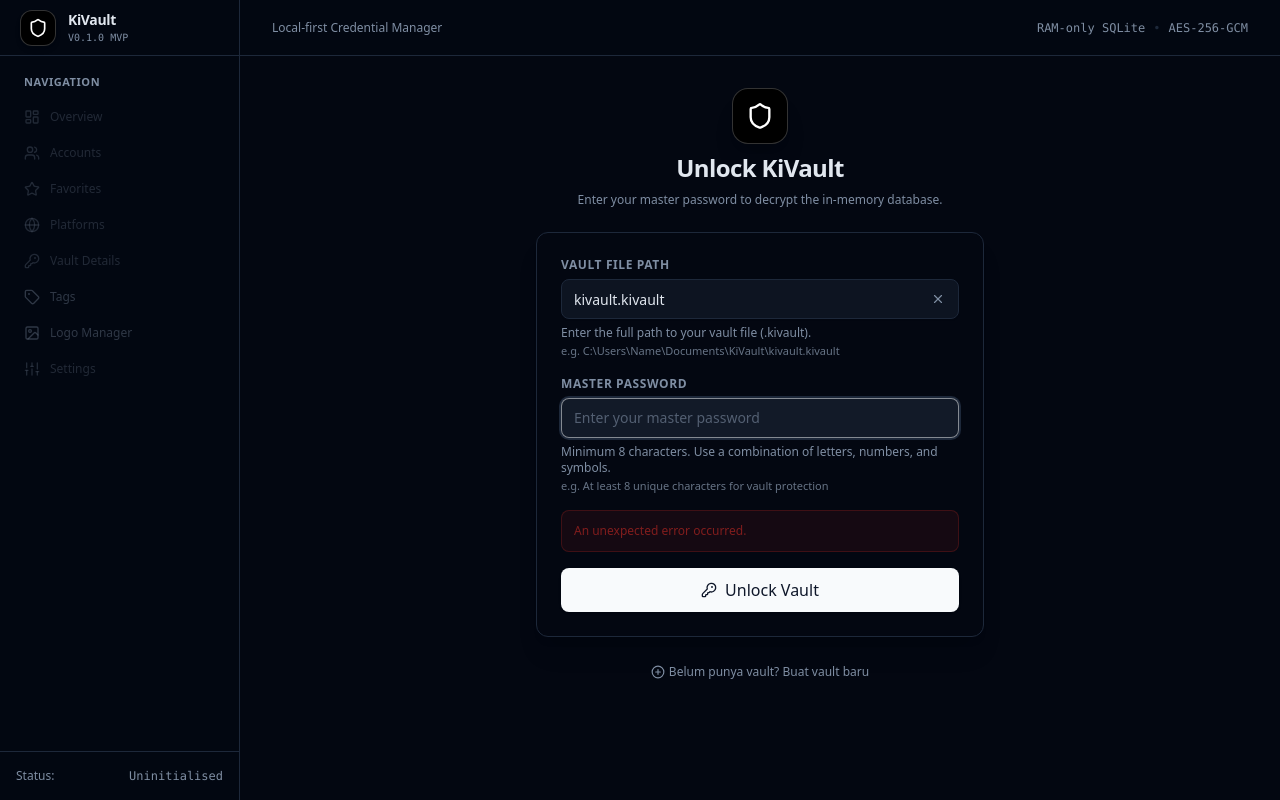
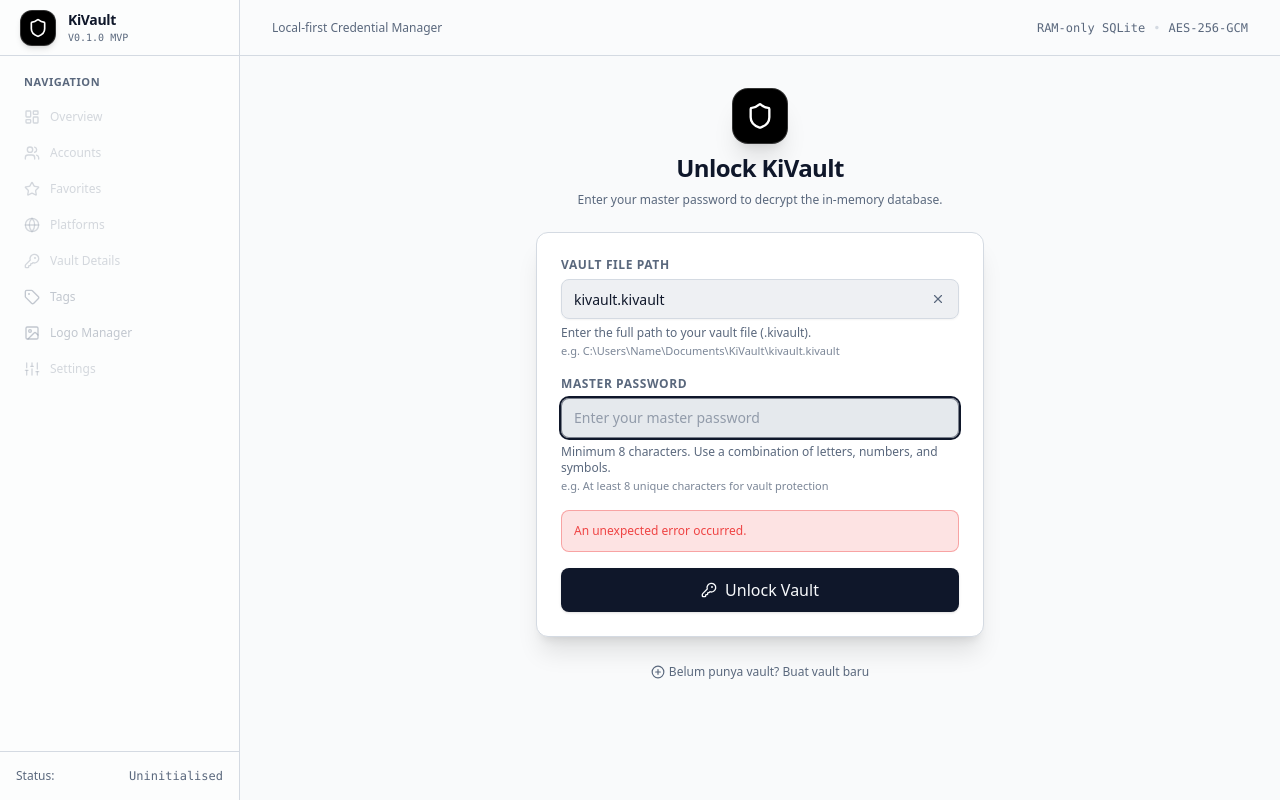
Before and after one commit to msuryaaw/ki-vault, a React (Vite) app: page / in a window 1280 px wide. Built offline with nearby package versions, Linux system fonts and the light colour scheme; the HTML template or start-up script is replaced by a standard one.

Commit message:
feat(theme): implement theme switching and fix dropdown styling

```diff
--- a/index.html
+++ b/index.html
@@ -5,6 +5,23 @@
     <link rel="icon" type="image/svg+xml" href="/vite.svg" />
     <meta name="viewport" content="width=device-width, initial-scale=1.0" />
     <title>KiVault</title>
+    <script>
+      (function() {
+        try {
+          var stored = localStorage.getItem('kivault_theme');
+          var isDark = stored === 'dark' || (!stored || stored === 'system') && window.matchMedia('(prefers-color-scheme: dark)').matches;
+          if (isDark) {
+            document.documentElement.classList.add('dark');
+            document.documentElement.classList.remove('light');
+            document.documentElement.style.colorScheme = 'dark';
+          } else {
+            document.documentElement.classList.add('light');
+            document.documentElement.classList.remove('dark');
+            document.documentElement.style.colorScheme = 'light';
+          }
+        } catch (e) {}
+      })();
+    </script>
   </head>
   <body>
     <div id="root"></div>
--- a/src/App.tsx
+++ b/src/App.tsx
@@ -1,4 +1,5 @@
 import React, { useState } from 'react';
+import { ThemeProvider } from './stores/ThemeContext';
 import { VaultProvider, useVault } from './stores/VaultContext';
 import { Layout, NavTab } from './components/Layout';
 import { CreateVault } from './pages/CreateVault';
@@ -94,10 +95,12 @@ export default function App() {
   const [activeTab, setActiveTab] = useState<NavTab>('overview');
 
   return (
-    <VaultProvider>
-      <Layout activeTab={activeTab} onTabChange={setActiveTab}>
-        <VaultContent activeTab={activeTab} setActiveTab={setActiveTab} />
-      </Layout>
-    </VaultProvider>
+    <ThemeProvider>
+      <VaultProvider>
+        <Layout activeTab={activeTab} onTabChange={setActiveTab}>
+          <VaultContent activeTab={activeTab} setActiveTab={setActiveTab} />
+        </Layout>
+      </VaultProvider>
+    </ThemeProvider>
   );
 }
--- a/src/index.css
+++ b/src/index.css
@@ -4,6 +4,31 @@
 
 @layer base {
   :root {
+    /* Light Theme (Default CSS Variables) */
+    --background: 210 20% 98%;
+    --foreground: 222.2 47.4% 11.2%;
+    --card: 0 0% 100%;
+    --card-foreground: 222.2 47.4% 11.2%;
+    --popover: 0 0% 100%;
+    --popover-foreground: 222.2 47.4% 11.2%;
+    --primary: 222.2 47.4% 11.2%;
+    --primary-foreground: 210 40% 98%;
+    --secondary: 210 25% 93%;
+    --secondary-foreground: 222.2 47.4% 11.2%;
+    --muted: 210 25% 94%;
+    --muted-foreground: 215.4 16.3% 42%;
+    --accent: 210 25% 91%;
+    --accent-foreground: 222.2 47.4% 11.2%;
+    --destructive: 0 84.2% 60.2%;
+    --destructive-foreground: 210 40% 98%;
+    --border: 214.3 20% 86%;
+    --input: 214.3 20% 86%;
+    --ring: 222.2 47.4% 11.2%;
+    --radius: 0.5rem;
+  }
+
+  .dark {
+    /* Dark Theme (Exact existing KiVault dark palette preserved) */
     --background: 224 71% 4%;
     --foreground: 213 31% 91%;
     --card: 224 71% 4%;
@@ -33,3 +58,21 @@ body {
   user-select: none;
   overflow: hidden;
 }
+
+/* Consistent Dropdown and Option Styles for Windows Tauri WebView */
+select {
+  color-scheme: light dark;
+}
+
+.dark select {
+  color-scheme: dark;
+}
+
+.light select {
+  color-scheme: light;
+}
+
+select option {
+  background-color: hsl(var(--card));
+  color: hsl(var(--card-foreground));
+}
--- a/src/pages/AccountList.tsx
+++ b/src/pages/AccountList.tsx
@@ -332,8 +332,8 @@ export const AccountList: React.FC<AccountListProps> = ({
 
         {/* Platform Filter */}
         <div className="relative lg:col-span-2">
-          <div className="flex items-center w-full bg-background border border-input rounded-lg px-2.5 py-1.5 focus-within:ring-1 focus-within:ring-primary focus-within:border-primary">
-            <Globe className="h-3.5 w-3.5 text-muted-foreground mr-2 shrink-0" />
+          <div className="flex items-center w-full bg-background border border-input rounded-lg px-2.5 py-2 focus-within:ring-1 focus-within:ring-primary focus-within:border-primary transition-colors">
+            <Globe className="h-3.5 w-3.5 text-muted-foreground mr-2 shrink-0 pointer-events-none" />
             <select
               value={selectedPlatformId}
               onChange={(e) => setSelectedPlatformId(e.target.value)}
@@ -351,8 +351,8 @@ export const AccountList: React.FC<AccountListProps> = ({
 
         {/* Tag Filter */}
         <div className="relative lg:col-span-2">
-          <div className="flex items-center w-full bg-background border border-input rounded-lg px-2.5 py-1.5 focus-within:ring-1 focus-within:ring-primary focus-within:border-primary">
-            <TagIcon className="h-3.5 w-3.5 text-muted-foreground mr-2 shrink-0" />
+          <div className="flex items-center w-full bg-background border border-input rounded-lg px-2.5 py-2 focus-within:ring-1 focus-within:ring-primary focus-within:border-primary transition-colors">
+            <TagIcon className="h-3.5 w-3.5 text-muted-foreground mr-2 shrink-0 pointer-events-none" />
             <select
               value={selectedTagId}
               onChange={(e) => setSelectedTagId(e.target.value)}
@@ -370,8 +370,8 @@ export const AccountList: React.FC<AccountListProps> = ({
 
         {/* Sort Order */}
         <div className="relative lg:col-span-2">
-          <div className="flex items-center w-full bg-background border border-input rounded-lg px-2.5 py-1.5 focus-within:ring-1 focus-within:ring-primary focus-within:border-primary">
-            <ArrowUpDown className="h-3.5 w-3.5 text-muted-foreground mr-2 shrink-0" />
+          <div className="flex items-center w-full bg-background border border-input rounded-lg px-2.5 py-2 focus-within:ring-1 focus-within:ring-primary focus-within:border-primary transition-colors">
+            <ArrowUpDown className="h-3.5 w-3.5 text-muted-foreground mr-2 shrink-0 pointer-events-none" />
             <select
               value={sortOrder}
               onChange={(e) => setSortOrder(e.target.value as SortOrder)}
--- a/src/pages/Settings.tsx
+++ b/src/pages/Settings.tsx
@@ -1,5 +1,6 @@
 import React, { useEffect, useState, useCallback } from 'react';
 import { useVault } from '../stores/VaultContext';
+import { useTheme } from '../stores/ThemeContext';
 import {
   getSettings,
   updateSecuritySettings,
@@ -78,10 +79,8 @@ export const Settings: React.FC = () => {
   const [restoreStatusMessage, setRestoreStatusMessage] = useState<string | null>(null);
   const [restoreError, setRestoreError] = useState<string | null>(null);
 
-  // Appearance State (stored in localStorage for UX preference)
-  const [themePreference, setThemePreference] = useState<'system' | 'dark' | 'light'>(() => {
-    return (localStorage.getItem('kivault_theme') as 'system' | 'dark' | 'light') || 'system';
-  });
+  // Appearance State via global ThemeContext
+  const { theme: themePreference, setTheme: setThemePreference } = useTheme();
 
   // Load all initial data
   const loadData = useCallback(async () => {
@@ -322,7 +321,6 @@ export const Settings: React.FC = () => {
   // Update Appearance Theme
   const handleThemeChange = (newTheme: 'system' | 'dark' | 'light') => {
     setThemePreference(newTheme);
-    localStorage.setItem('kivault_theme', newTheme);
     setSuccessNotice(`Theme preference set to "${newTheme}".`);
     setTimeout(() => setSuccessNotice(null), 3000);
   };
--- /dev/null
+++ b/src/stores/ThemeContext.tsx
@@ -0,0 +1,92 @@
+import React, { createContext, useContext, useEffect, useState } from 'react';
+
+export type ThemePreference = 'system' | 'dark' | 'light';
+export type ResolvedTheme = 'dark' | 'light';
+
+interface ThemeContextType {
+  theme: ThemePreference;
+  resolvedTheme: ResolvedTheme;
+  setTheme: (theme: ThemePreference) => void;
+}
+
+const THEME_STORAGE_KEY = 'kivault_theme';
+
+const ThemeContext = createContext<ThemeContextType | undefined>(undefined);
+
+export const ThemeProvider: React.FC<{ children: React.ReactNode }> = ({ children }) => {
+  const [theme, setThemeState] = useState<ThemePreference>(() => {
+    try {
+      const stored = localStorage.getItem(THEME_STORAGE_KEY) as ThemePreference | null;
+      if (stored === 'light' || stored === 'dark' || stored === 'system') {
+        return stored;
+      }
+    } catch {
+      // Fallback if localStorage is inaccessible
+    }
+    return 'system';
+  });
+
+  const [resolvedTheme, setResolvedTheme] = useState<ResolvedTheme>(() => {
+    if (theme === 'dark' || theme === 'light') return theme;
+    return window.matchMedia('(prefers-color-scheme: dark)').matches ? 'dark' : 'light';
+  });
+
+  const setTheme = (newTheme: ThemePreference) => {
+    setThemeState(newTheme);
+    try {
+      localStorage.setItem(THEME_STORAGE_KEY, newTheme);
+    } catch {
+      // Ignore storage errors
+    }
+  };
+
+  useEffect(() => {
+    const root = document.documentElement;
+    const mediaQuery = window.matchMedia('(prefers-color-scheme: dark)');
+
+    const updateResolvedTheme = () => {
+      const isSystemDark = mediaQuery.matches;
+      const actual: ResolvedTheme =
+        theme === 'system' ? (isSystemDark ? 'dark' : 'light') : theme;
+
+      setResolvedTheme(actual);
+
+      if (actual === 'dark') {
+        root.classList.add('dark');
+        root.classList.remove('light');
+        root.style.colorScheme = 'dark';
+      } else {
+        root.classList.add('light');
+        root.classList.remove('dark');
+        root.style.colorScheme = 'light';
+      }
+    };
+
+    updateResolvedTheme();
+
+    const handleMediaChange = () => {
+      if (theme === 'system') {
+        updateResolvedTheme();
+      }
+    };
+
+    mediaQuery.addEventListener('change', handleMediaChange);
+    return () => {
+      mediaQuery.removeEventListener('change', handleMediaChange);
+    };
+  }, [theme]);
+
+  return (
+    <ThemeContext.Provider value={{ theme, resolvedTheme, setTheme }}>
+      {children}
+    </ThemeContext.Provider>
+  );
+};
+
+export const useTheme = (): ThemeContextType => {
+  const context = useContext(ThemeContext);
+  if (!context) {
+    throw new Error('useTheme must be used within a ThemeProvider');
+  }
+  return context;
+};
```
